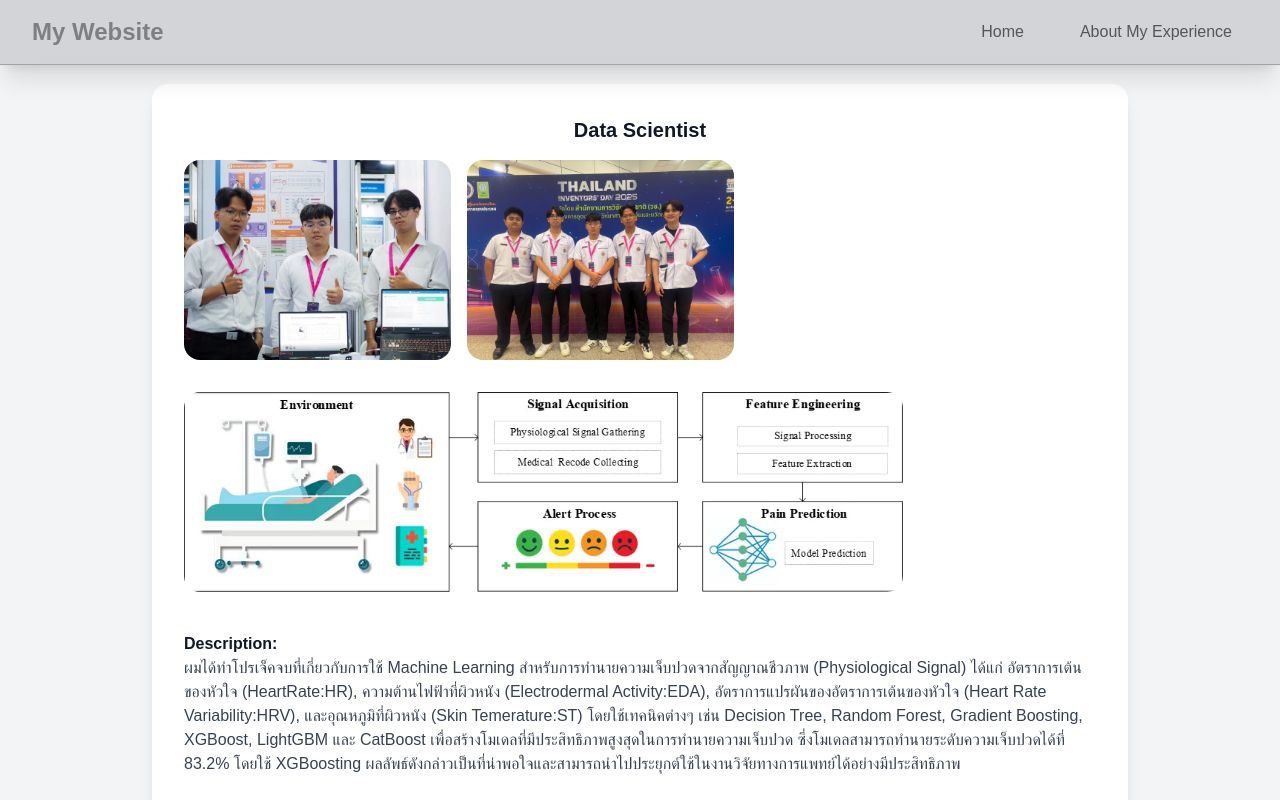
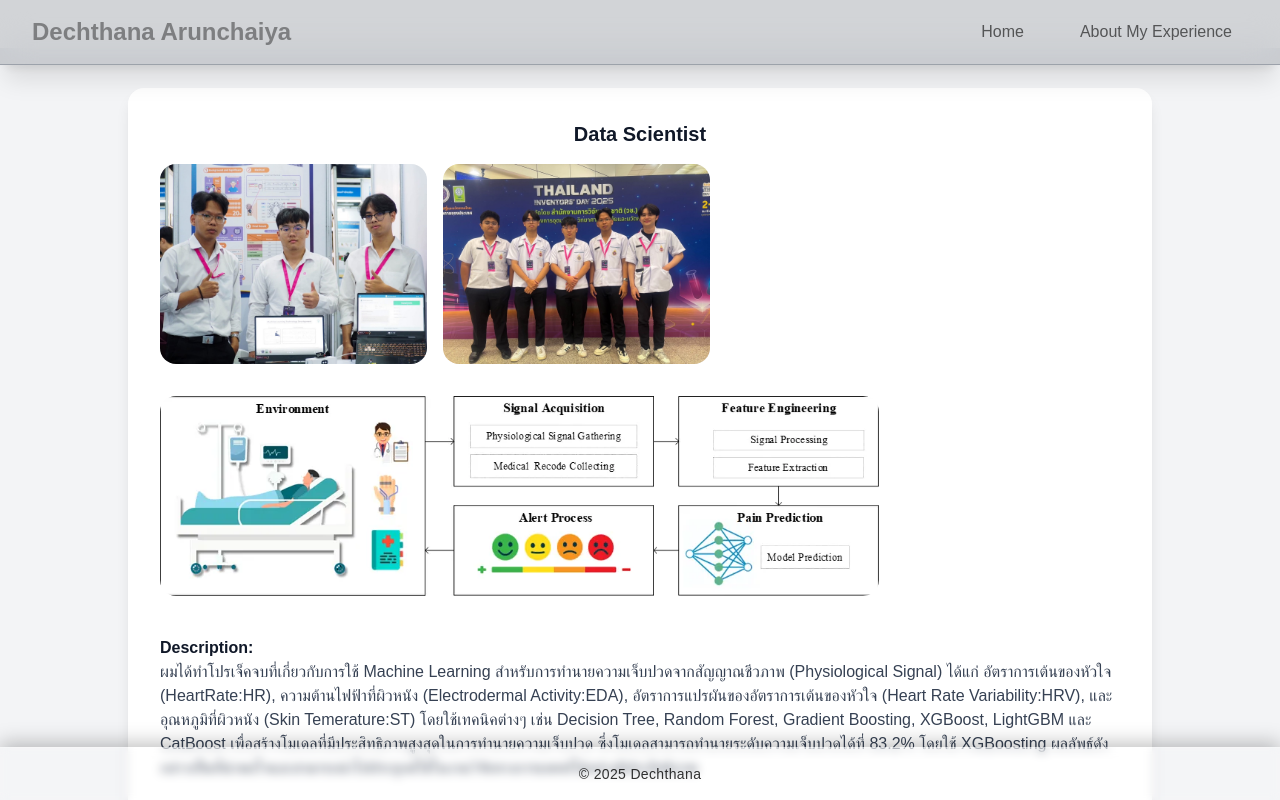
Before and after one commit to Datchthana1/MyResumeWebApplication, a Next.js app: page /Experience in a window 1280 px wide. Shown: the top 800 px of the page. Built offline with nearby package versions, Linux system fonts and the light colour scheme.

Commit message:
Edited&&Improve

```diff
--- a/app/Experience/page.jsx
+++ b/app/Experience/page.jsx
@@ -4,6 +4,8 @@ import CompetitionContest from "@/assets/CompetitionContest.jpg";
 import ProcedureOfDemostration from "@/assets/ProcedureOfDemostration.webp";
 import VibeInContest from "@/assets/VibeInContest.jpg";
 import { useEffect, useState } from "react";
+import ExperienceList from "@/components/ExperienceList";
+import Lightbox from "@/components/LightBox";
 
 const Page = () => {
   const [lightbox, setLightbox] = useState({ isOpen: false, src: null });
@@ -58,102 +60,18 @@ const Page = () => {
   }, [lightbox.isOpen]);
 
   return (
-    <div className="font-sans min-h-screen bg-gray-100 text-gray-900 px-5 pt-5 space-y-6 pb-5 min-w-sc">
-      <div className="max-w-5xl mx-auto px-6 animate-fadeInUp">
-        {Object.entries(Experience).map(([title, details], index) => (
-          <div
-            key={index}
-            className="bg-white rounded-2xl shadow-lg p-8 mb-6 flex flex-col gap-4 animate-fadeInUp"
-            style={{ animationDelay: `${index * 0.3}s` }}
-          >
-            <h2 className="text-xl font-bold text-black-600 text-center md:text-center">
-              {title}
-            </h2>
+    <div className="font-sans min-h-screen bg-gray-100 text-gray-900 px-5 pt-5 space-y-6 pb-12 min-w-sc">
+      <ExperienceList
+        Experience={Experience}
+        setLightbox={setLightbox}
+        setClosing={setClosing}
+      />
 
-            {details.picture && (
-              <div className="flex flex-wrap md:flex-row gap-4">
-                {details.picture.map((pic, idx) => (
-                  <Image
-                    key={idx}
-                    src={pic}
-                    height={200}
-                    className="rounded-2xl mb-4 cursor-pointer"
-                    alt={`picture-${idx}`}
-                    onClick={() => {
-                      setLightbox({ isOpen: true, src: pic });
-                      setClosing(false);
-                    }}
-                  />
-                ))}
-              </div>
-            )}
-            <div>
-              <h3 className="font-semibold mt-2">Description:</h3>
-              <p className="text-gray-700">{details.description}</p>
-            </div>
-            {details.Tools && (
-              <div>
-                <h3 className="font-semibold mt-2">Tools:</h3>
-                <ul className="flex flex-row flex-wrap gap-2 text-gray-600 justify-start">
-                  {details.Tools.map((tool, i) => (
-                    <li
-                      key={i}
-                      className="list-none bg-gray-200 px-2 py-1 rounded-md w-fit"
-                    >
-                      {tool}
-                    </li>
-                  ))}
-                </ul>
-              </div>
-            )}
-
-            {details.link && (
-              <div>
-                <h3 className="font-semibold mt-2">Links:</h3>
-                <ul className="list-disc list-inside text-blue-500 text-left flex flex-col md:flex-row flex-wrap gap-5">
-                  {Object.entries(details.link).map(([label, url], idx) => (
-                    <li key={idx}>
-                      <a href={url} target="_blank" rel="noopener noreferrer">
-                        {label}
-                      </a>
-                    </li>
-                  ))}
-                </ul>
-              </div>
-            )}
-          </div>
-        ))}
-      </div>
-
-      {/* Lightbox overlay (ย้ายออกมาอยู่นอก max-w-5xl) */}
-      {lightbox.isOpen && (
-        <div
-          className={`fixed inset-0 flex items-center justify-center z-50
-            bg-black/30 backdrop-blur-sm
-            ${closing ? "animate-fadeOutOverlay" : "animate-fadeInOverlay"}`}
-          onClick={closeLightbox}
-        >
-          <div
-            className={`relative max-w-3xl max-h-[90vh]
-              ${closing ? "animate-fadeOut" : "animate-fadeInUp"}`}
-            onClick={(e) => e.stopPropagation()}
-          >
-            <Image
-              src={lightbox.src}
-              alt="Expanded image"
-              width={800}
-              height={600}
-              className="rounded-3xl object-contain"
-            />
-            <button
-              className="absolute top-2 right-2 text-white text-3xl cursor-pointer"
-              onClick={closeLightbox}
-            >
-              &times;
-            </button>
-          </div>
-        </div>
-      )}
+      <Lightbox
+        lightbox={lightbox}
+        closing={closing}
+        closeLightbox={closeLightbox}
+      />
     </div>
   );
 };
--- a/app/layout.jsx
+++ b/app/layout.jsx
@@ -17,7 +17,7 @@ export default function RootLayout({ children }) {
     <html lang="en" className="bg-white/30">
       <body>
         <Navbar />
-        <main className="pt-16 bg-white">{children}</main>
+        <main className="pt-12 bg-white">{children}</main>
         <Footer />
       </body>
     </html>
--- a/app/page.jsx
+++ b/app/page.jsx
@@ -8,7 +8,7 @@ export default function Portfolio() {
     "Chatbot Developer",
   ];
   return (
-    <div className="font-sans min-h-screen bg-gray-100 text-gray-900">
+    <div className="font-sans min-h-screen bg-gray-100 text-gray-900 pb-12">
       {/* Container */}
       <div className="max-w-5xl mx-auto px-6 py-6 animate-fadeInUp">
         {/* Header */}
@@ -66,7 +66,7 @@ export default function Portfolio() {
         </div>
 
         {/* Skills & Experience Section */}
-        <div className="grid md:grid-cols-[1fr_2fr] gap-8 mt-12">
+        <div className="grid md:grid-cols-[1fr_2fr] gap-8 mt-6">
           {/* Skills */}
           <div className="bg-white rounded-2xl shadow-lg p-6">
             <h2 className="text-xl font-bold mb-4">Programming Languages</h2>
@@ -108,7 +108,7 @@ export default function Portfolio() {
         </div>
 
         {/* Contact Section */}
-        <div className="bg-white rounded-2xl shadow-lg p-6 mt-12">
+        <div className="bg-white rounded-2xl shadow-lg p-6 mt-6">
           <h2 className="text-xl font-bold mb-4">Contact</h2>
           <p className="text-gray-700">
             Email (Formal):{" "}
--- /dev/null
+++ b/components/ExperienceCard.jsx
@@ -0,0 +1,79 @@
+"use client";
+import Image from "next/image";
+
+export default function ExperienceCard({
+  title,
+  details,
+  index,
+  setLightbox,
+  setClosing,
+}) {
+  return (
+    <div
+      className="bg-white rounded-2xl shadow-lg p-8 mb-6 flex flex-col gap-4 animate-fadeInUp"
+      style={{ animationDelay: `${index * 0.3}s` }}
+    >
+      <h2 className="text-xl font-bold text-black-600 text-center md:text-center">
+        {title}
+      </h2>
+
+      {/* รูปภาพ */}
+      {details.picture && (
+        <div className="flex flex-wrap md:flex-row gap-4">
+          {details.picture.map((pic, idx) => (
+            <Image
+              key={idx}
+              src={pic}
+              height={200}
+              className="rounded-2xl mb-4 cursor-pointer"
+              alt={`picture-${idx}`}
+              onClick={() => {
+                setLightbox({ isOpen: true, src: pic });
+                setClosing(false);
+              }}
+            />
+          ))}
+        </div>
+      )}
+
+      {/* คำอธิบาย */}
+      <div>
+        <h3 className="font-semibold mt-2">Description:</h3>
+        <p className="text-gray-700">{details.description}</p>
+      </div>
+
+      {/* Tools */}
+      {details.Tools && (
+        <div>
+          <h3 className="font-semibold mt-2">Tools:</h3>
+          <ul className="flex flex-row flex-wrap gap-2 text-gray-600 justify-start">
+            {details.Tools.map((tool, i) => (
+              <li
+                key={i}
+                className="list-none bg-gray-200 px-2 py-1 rounded-md w-fit"
+              >
+                {tool}
+              </li>
+            ))}
+          </ul>
+        </div>
+      )}
+
+      {/* Links */}
+      {details.link && (
+        <div>
+          <h3 className="font-semibold mt-2">Links:</h3>
+          <ul className="list-disc list-inside text-blue-500 text-left flex flex-col md:flex-row flex-wrap gap-5">
+            {Object.entries(details.link).map(([label, url], idx) => (
+              <li key={idx}>
+                <a href={url} target="_blank" rel="noopener noreferrer">
+                  {label}
+                </a>
+              </li>
+            ))}
+          </ul>
+        </div>
+      )}
+    </div>
+  );
+}
--- /dev/null
+++ b/components/ExperienceList.jsx
@@ -0,0 +1,25 @@
+"use client";
+import ExperienceCard from "./ExperienceCard";
+
+export default function ExperienceList({
+  Experience,
+  setLightbox,
+  setClosing,
+}) {
+  return (
+    <div className="font-sans min-h-screen bg-gray-100 text-gray-900 px-5 pt-5 space-y-6 min-w-sc">
+      <div className="max-w-5xl mx-auto animate-fadeInUp">
+        {Object.entries(Experience).map(([title, details], index) => (
+          <ExperienceCard
+            key={index}
+            title={title}
+            details={details}
+            index={index}
+            setLightbox={setLightbox}
+            setClosing={setClosing}
+          />
+        ))}
+      </div>
+    </div>
+  );
+}
--- a/components/Footer.jsx
+++ b/components/Footer.jsx
@@ -5,8 +5,24 @@ export default function Footer() {
   const currentYear = new Date().getFullYear();
 
   return (
-    <footer className="w-full bg-gray-800 text-white py-4 text-center">
-      &copy; {currentYear} Dechthana
+    <footer
+      className="
+        fixed bottom-0 left-0 w-full
+        bg-gradient-to-br from-white/20 via-white/10 to-white/5
+        backdrop-blur-lg backdrop-saturate-150
+        border-t border-white/20
+        shadow-[0_-4px_20px_rgba(0,0,0,0.25)]
+        z-50
+        text-center py-4
+      "
+      style={{
+        backdropFilter: "blur(5px)",
+        background: "rgba(255, 255, 255, 0.1)",
+      }}
+    >
+      <p className="text-sm font-medium tracking-wide text-black/80 hover:text-black transition-colors duration-300">
+        © {currentYear} Dechthana
+      </p>
     </footer>
   );
 }
--- /dev/null
+++ b/components/LightBox.jsx
@@ -0,0 +1,35 @@
+"use client";
+import Image from "next/image";
+
+export default function Lightbox({ lightbox, closing, closeLightbox }) {
+  if (!lightbox.isOpen) return null;
+
+  return (
+    <div
+      className={`fixed inset-0 flex items-center justify-center z-50
+        bg-black/30 backdrop-blur-sm
+        ${closing ? "animate-fadeOutOverlay" : "animate-fadeInOverlay"}`}
+      onClick={closeLightbox}
+    >
+      <div
+        className={`relative max-w-3xl max-h-[90vh]
+          ${closing ? "animate-fadeOut" : "animate-fadeInUp"}`}
+        onClick={(e) => e.stopPropagation()}
+      >
+        <Image
+          src={lightbox.src}
+          alt="Expanded image"
+          width={800}
+          height={600}
+          className="rounded-3xl object-contain"
+        />
+        <button
+          className="absolute top-2 right-2 text-white text-3xl cursor-pointer"
+          onClick={closeLightbox}
+        >
+          &times;
+        </button>
+      </div>
+    </div>
+  );
+}
--- a/components/Navbars.jsx
+++ b/components/Navbars.jsx
@@ -30,7 +30,7 @@ export default function Navbar() {
             {/* Logo */}
             <Link href="/" className="flex-shrink-0">
               <div className="font-bold text-2xl text-black/40 hover:text-black hover:scale-105 transition-all duration-300 cursor-pointer">
-                My Website
+                Dechthana Arunchaiya
               </div>
             </Link>
 
@@ -94,39 +94,51 @@ export default function Navbar() {
             <div className="mobile-menu-container">
               <div
                 className={`p-6 space-y-4 mt-5
-                bg-gradient-to-br from-white/20 via-white/10 to-white/5
-                backdrop-blur-3xl backdrop-saturate-150
-                border border-white/20 rounded-3xl shadow-2xl
-                before:absolute before:inset-0 before:rounded-3xl
-                before:bg-gradient-to-br before:from-white/30 before:via-transparent before:to-white/10
-                before:backdrop-blur-xl before:-z-10
-                relative overflow-hidden ${
-                  closing ? "slide-up" : "slide-down"
-                }`}
+                  bg-gradient-to-br from-white/25 via-white/15 to-white/5
+                  backdrop-blur-2xl backdrop-saturate-200
+                  border border-white/30 rounded-[2rem] shadow-2xl
+                  before:absolute before:inset-0 before:rounded-[2rem]
+                  before:bg-gradient-to-br before:from-white/40 before:via-white/20 before:to-transparent
+                  before:backdrop-blur-3xl before:-z-10
+                  after:absolute after:inset-0 after:rounded-[2rem]
+                  after:bg-gradient-to-t after:from-black/5 after:via-transparent after:to-white/10
+                  after:-z-10
+                  relative overflow-hidden
+                  ring-1 ring-white/20 ring-inset
+                  ${closing ? "slide-up" : "slide-down"}`}
                 style={{
-                  backdropFilter: "blur(40px) saturate(180%)",
-                  background: "rgba(255, 255, 255, 0.1)",
+                  backdropFilter: "blur(60px) saturate(180%)",
+                  background: `
+                    linear-gradient(135deg,
+                      rgba(255, 255, 255, 0.25) 0%,
+                      rgba(255, 255, 255, 0.15) 25%,
+                      rgba(255, 255, 255, 0.08) 50%,
+                      rgba(255, 255, 255, 0.12) 75%,
+                      rgba(255, 255, 255, 0.05) 100%
+                    )
+                  `,
                   boxShadow: `
-                    0 8px 32px rgba(31, 38, 135, 0.37),
+                    0 25px 50px -12px rgba(0, 0, 0, 0.25),
+                    0 0 0 1px rgba(255, 255, 255, 0.2),
                     inset 0 1px 0 rgba(255, 255, 255, 0.3),
-                    inset 0 -1px 0 rgba(255, 255, 255, 0.1)
+                    inset 0 -1px 0 rgba(0, 0, 0, 0.1)
                   `,
                 }}
               >
                 <Link
                   href="/"
                   className={`flex items-center  justify-center py-4 text-lg text-black/90 font-bold
-                  bg-gradient-to-r from-white/15 via-white/10 to-white/15
+                  bg-gradient-to-r from-black/15 via-black/10 to-black/15
                   backdrop-blur-2xl backdrop-saturate-200
-                  border border-white/30 rounded-xl shadow-lg
-                  hover:bg-gradient-to-r hover:from-white/25 hover:via-white/20 hover:to-white/25
-                  hover:text-white hover:shadow-xl hover:border-white/40
+                  border border-black/30 rounded-xl shadow-lg
+                  hover:bg-gradient-to-r hover:from-black/25 hover:via-black/20 hover:to-black/25
+                  hover:text-black hover:shadow-xl hover:border-black/40
                   transition-all duration-500 transform hover:scale-105 hover:-translate-y-1
                   relative overflow-hidden ${
                     closing ? "slide-up" : "slide-down"
                   }
                   before:absolute before:inset-0 before:bg-gradient-to-r
-                  before:from-transparent before:via-white/10 before:to-transparent
+                  before:from-transparent before:via-black/10 before:to-transparent
                   before:translate-x-[-100%] hover:before:translate-x-[100%]
                   before:transition-transform before:duration-700`}
                   onClick={handleClose}
@@ -141,17 +153,17 @@ export default function Navbar() {
                 <Link
                   href="/Experience"
                   className={`flex items-center justify-center py-4 text-lg text-black/90 font-bold
-                  bg-gradient-to-r from-white/15 via-white/10 to-white/15
+                  bg-gradient-to-r from-black/15 via-black/10 to-black/15
                   backdrop-blur-2xl backdrop-saturate-200
-                  border border-white/30 rounded-xl shadow-lg
-                  hover:bg-gradient-to-r hover:from-white/25 hover:via-white/20 hover:to-white/25
-                  hover:text-white hover:shadow-xl hover:border-white/40
+                  border border-black/30 rounded-xl shadow-lg
+                  hover:bg-gradient-to-r hover:from-black/25 hover:via-black/20 hover:to-black/25
+                  hover:text-black hover:shadow-xl hover:border-black/40
                   transition-all duration-500 transform hover:scale-105 hover:-translate-y-1
                   relative overflow-hidden ${
                     closing ? "slide-up" : "slide-down"
                   }
                   before:absolute before:inset-0 before:bg-gradient-to-r
-                  before:from-transparent before:via-white/10 before:to-transparent
+                  before:from-transparent before:via-black/10 before:to-transparent
                   before:translate-x-[-100%] hover:before:translate-x-[100%]
                   before:transition-transform before:duration-700`}
                   onClick={handleClose}
```
